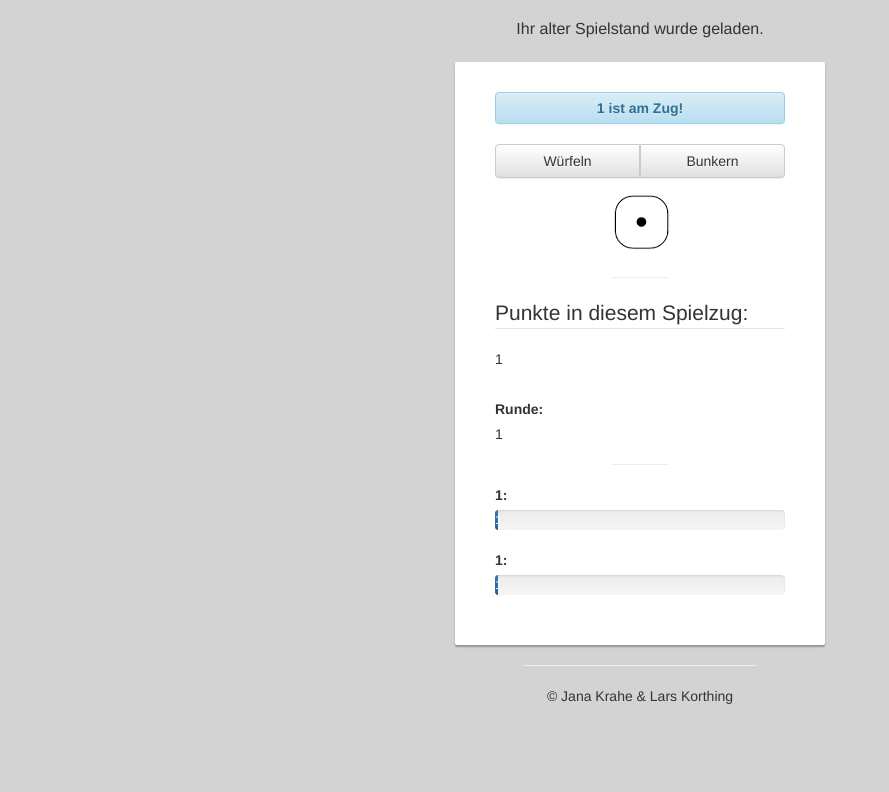
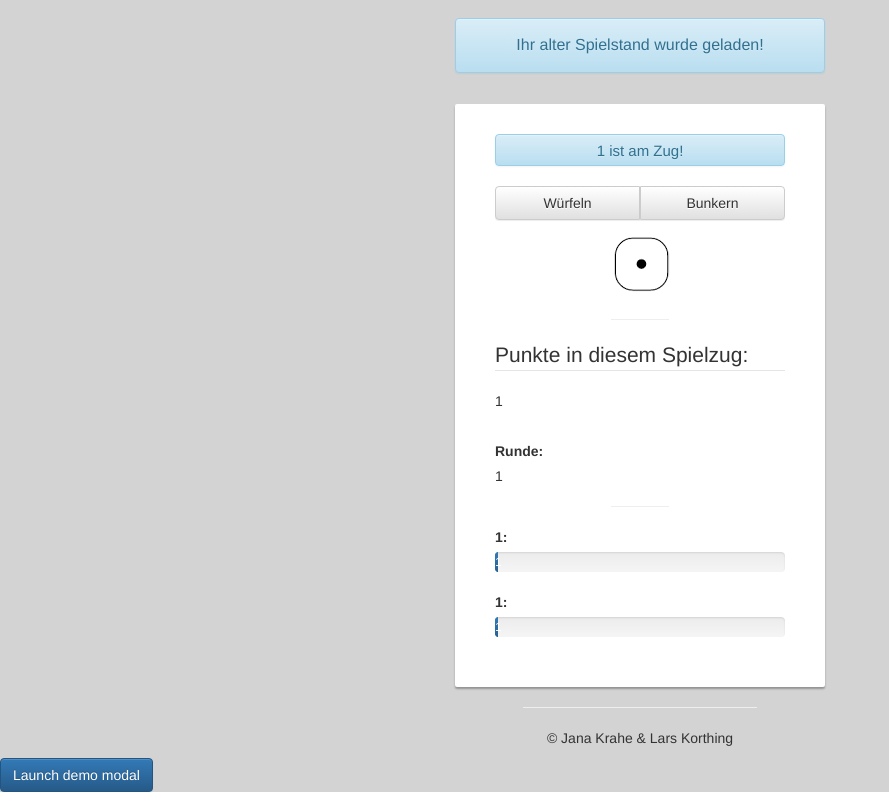
Before and after one commit to JanaKrahe/PHP_Datenbanken, a PHP site: page /OberflaecheSpiel.php in a window 1280 px wide. Shown: the part 52-844 px from the top of the page, without its empty margins (0-889 px from the left). Before the commit the page ends 756 px from the top, so only its background shows below. Run offline with PHP 8.4, Linux system fonts and the light colour scheme; the visitor is signed in with stand-in values (Sample User, id 1); some libraries are stand-ins or nearby versions.

Commit message:
Anzeige von Informationen designen

```diff
--- a/Spiel_101/CSS/meinecss.css
+++ b/Spiel_101/CSS/meinecss.css
@@ -78,7 +78,7 @@ input::-webkit-input-placeholder {
 
 #infoBox {
   text-align: center;
-  font-weight: bold;
+  font-size: 15px;
   height: 20px;
   padding-top: 5px;
   padding-bottom: 25px;
@@ -146,3 +146,8 @@ input::-webkit-input-placeholder {
   height: 425px ;
   overflow: auto;
 }
+
+.centerwidth {
+  width: 370px;
+  margin: auto;
+}
--- a/Spiel_101/OberflaecheSpiel.php
+++ b/Spiel_101/OberflaecheSpiel.php
@@ -6,10 +6,10 @@
   header("Location: Login.php");
   }
 
+  include 'datenbank.php';
   include 'Spiel.php';
-  include 'Ranking.php';
+
   $spiel = new Spiel();
-  $ran = new Ranking();
 
   //Automatischer Logout nach 10 Minuten
   if (isset($_SESSION['LAST_ACTIVITY']) && (time() - $_SESSION['LAST_ACTIVITY'] > 600)) {
@@ -23,11 +23,11 @@
 
 
   $spiel->logoutAuswertung();
-  $spiel->speichernAuswertung();
   $spiel->resetAuswertung();
   $spiel->wuerfelnAuswertung();
   $spiel->sichernAuswertung();
   $spiel->siegerAuswertung();
+  $spiel->speichernAuswertung();
 ?>
 
 <!DOCTYPE html>
@@ -81,9 +81,12 @@
     <div class="container">
   			<div class="row main">
   				<div class="panel-heading">
-  	        <div class="panel-title text-center">
+  	        <div class="panel-title text-center centerwidth">
               <?php if (isset($_SESSION['spielGeladen']) && $_SESSION['spielGeladen'] == true) {   ?>
-                <p style="text-align: center"> Ihr alter Spielstand wurde geladen. </p>
+                <div class="alert alert-info" role="alert">
+                  Ihr alter Spielstand wurde geladen!
+                </div>
+
               <?php  $_SESSION['spielGeladen'] = false; }  ?>
   	       	</div>
   	      </div>
@@ -108,6 +111,11 @@
               <?php
               if (isset($_SESSION['wuerfelErgebnis'])) {
                 switch ($_SESSION['wuerfelErgebnis']) {
+                  case 0:
+                  ?>
+                  <img src="PNG/wuerfel1.png" alt="0"> Eigentlich eine Null
+                  <?php
+                  break;
                   case 1:
                   ?>
                   <img src="PNG/wuerfel1.png" alt="1">
@@ -160,7 +168,9 @@
                 <div class="progress-bar " role="progressbar" style="width: <?php echo $_SESSION['summeS1'] ?>%" aria-valuenow="<?php echo $_SESSION['summeS1'] ?>" aria-valuemin="0" aria-valuemax="101"><?php echo $_SESSION['summeS1'] ?></div>
               </div>
 
-              <label><?php echo $_SESSION['spieler2'] ?>:</label>
+              <div class="has-warning">
+                <label class=""  data-toggle="modal" data-target="#myModal"><?php echo $_SESSION['spieler2'] ?>:</label>
+              </div>
               <div class="progress">
                 <div class="progress-bar " role="progressbar" style="width: <?php echo $_SESSION['summeS2'] ?>%" aria-valuenow="<?php echo $_SESSION['summeS2'] ?>" aria-valuemin="0" aria-valuemax="101"><?php echo $_SESSION['summeS2'] ?></div>
               </div>
@@ -173,5 +183,30 @@
           </div>
         </div>
       </div>
+      <!-- Button trigger modal -->
+      <button type="button" class="btn btn-primary" data-toggle="modal" data-target="#myModal">
+        Launch demo modal
+      </button>
+
+<!-- Modal -->
+<div class="modal fade" id="myModal" tabindex="-1" role="dialog" aria-labelledby="exampleModalLabel" aria-hidden="true">
+  <div class="modal-dialog" role="document">
+    <div class="modal-content">
+      <div class="modal-header">
+        <h5 class="modal-title" id="exampleModalLabel">Modal title</h5>
+        <button type="button" class="close" data-dismiss="modal" aria-label="Close">
+          <span aria-hidden="true">&times;</span>
+        </button>
+      </div>
+      <div class="modal-body">
+        ...
+      </div>
+      <div class="modal-footer">
+        <button type="button" class="btn btn-secondary" data-dismiss="modal">Close</button>
+        <button type="button" class="btn btn-primary">Save changes</button>
+      </div>
+    </div>
+  </div>
+</div>
   </body>
 </html>
--- a/Spiel_101/ranking.php
+++ /dev/null
@@ -1,39 +0,0 @@
-<?php
-  /**
-   *
-   */
-  class Ranking
-  {
-
-    private $rangListe = array('Otto', 5, 'Hans', 6);
-
-    function __construct()
-    {
-      # code...
-    }
-
-    /**
-    * Fuellt das Array rangListe mit den Information aus der Datenbank
-    *
-    */
-    public function ranglisteFuellen()
-    {
-      #neue Datenbank Verbindung
-      $dbh = new PDO('mysql:host=localhost;dbname=?', 'root', '');
-    }
-
-    public function arrayAusgeben()
-    {
-      foreach ($this->rangListe as $v1) {
-          echo "$v1\n";
-      }
-    }
-
-    public function rankingAusgeben()
-    {
-      return $this->rangListe;
-    }
-
-  }
-
- ?>
--- a/Spiel_101/spiel.php
+++ b/Spiel_101/spiel.php
@@ -1,4 +1,5 @@
 <?php
+    //include('datenbank.php');
 /**
  * Diese Klasse definiert die Instanzen Spiel
  * Ein Spiel ist ausführende Kraft,
@@ -168,7 +169,6 @@ class Spiel
   */
   public function siegerAuswertung()
   {
-    include('datenbank.php');
     $datenbank = new DatenbankAufrufe;
 
     if ($_SESSION['summeS1'] >= 101) {
@@ -181,6 +181,7 @@ class Spiel
       $datenbank->beenden();
       header("Location: Sieg.php");
     }
+    unset($datenbank);
   }
 
   /**
@@ -200,9 +201,9 @@ class Spiel
   */
   public function speicherSpiel()
   {
-    include('datenbank.php');
-    $datenbank = new DatenbankAufrufe;
-    $datenbank->speichern();
+    $datenbank2 = new DatenbankAufrufe;
+    $datenbank2->speichern();
+    unset($datenbank2);
   }
 }
 ?>
```
Also changed, not shown: Spiel_101/login.php (+7 -4 lines).
